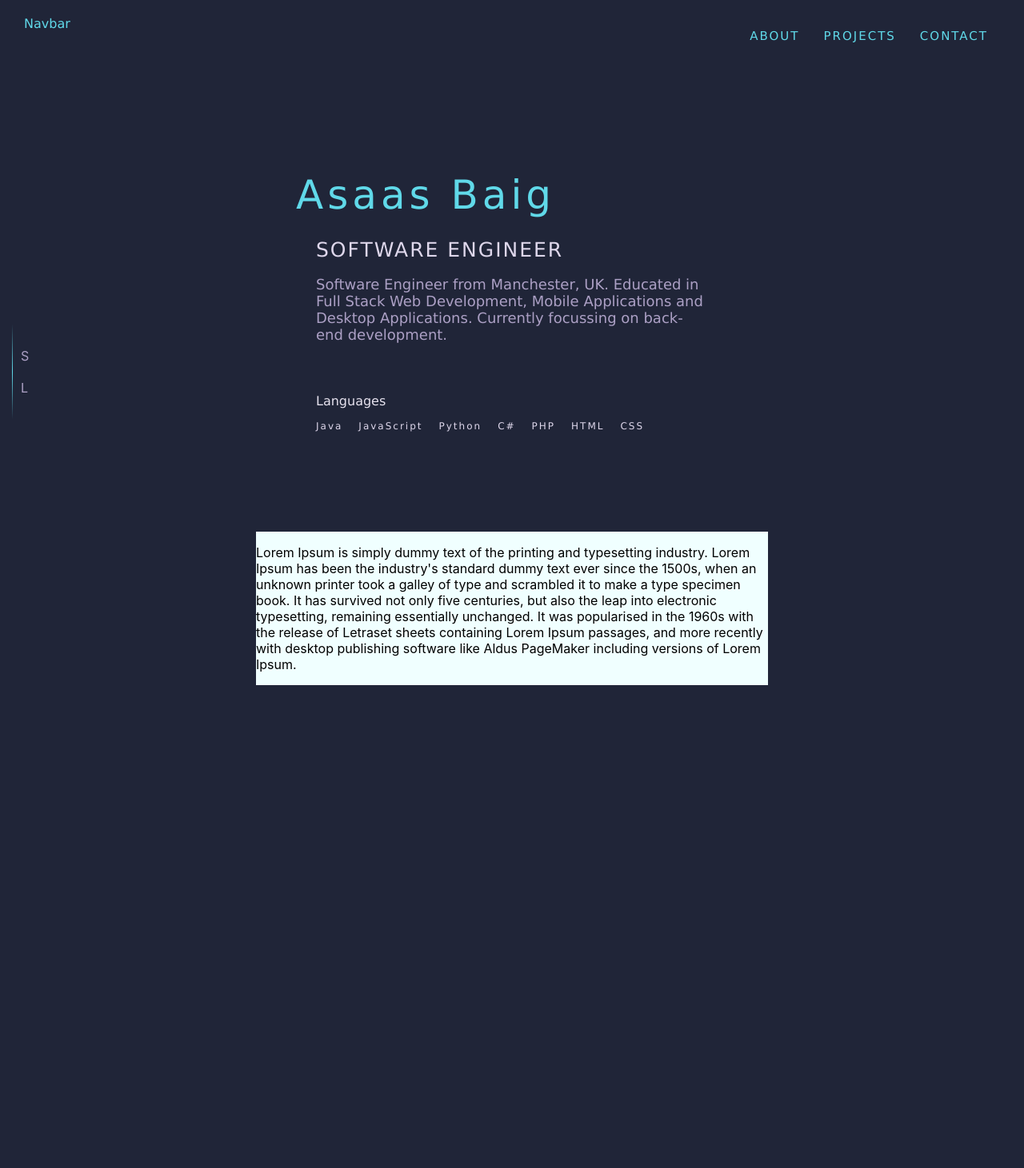
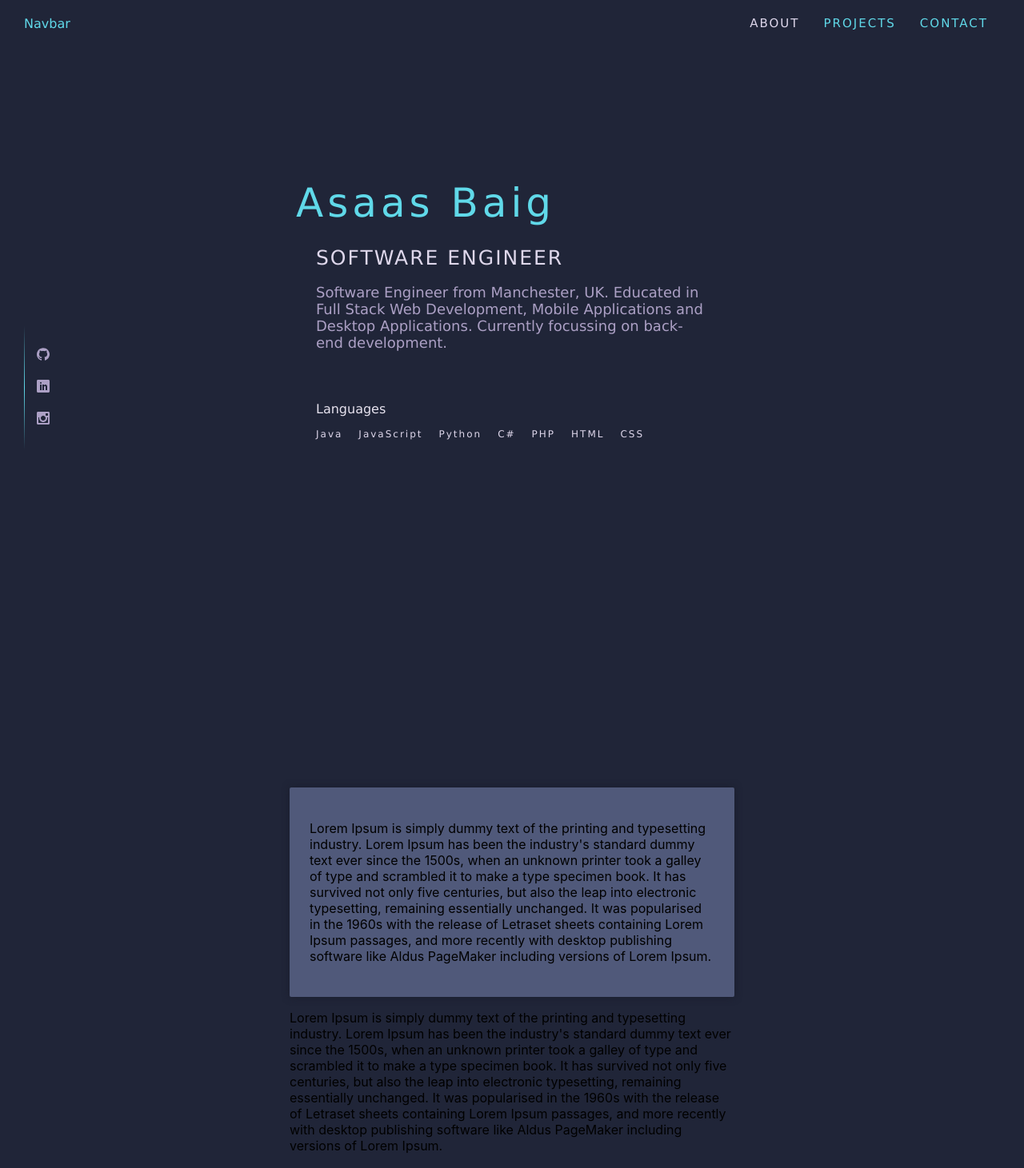
Before and after one commit to cindered/portfolio, a React (Create React App) app: page / in a window 1280 px wide. Shown: the top 1461 px of the page at 80% size. Before the commit the page ends 857 px from the top, so only its background shows below. Built offline with nearby package versions, Linux system fonts and the light colour scheme.

Commit message:
Content
- Added animations
- Fixed page layouts
- React Scrolling
- Front-End funcitonality

```diff
--- a/package.json
+++ b/package.json
@@ -10,6 +10,7 @@
     "react-dom": "^17.0.1",
     "react-icons": "^3.11.0",
     "react-scripts": "4.0.0",
+    "react-scroll": "^1.8.1",
     "web-vitals": "^0.2.4"
   },
   "scripts": {
--- a/src/App.css
+++ b/src/App.css
@@ -4,6 +4,7 @@
 
 body {
   background-color: #202538;
+  height: 100%;
 }
 
 .app-container {
@@ -11,12 +12,13 @@ body {
   flex-direction: column;
   align-items: center;
   background-color: #202538;
-  height: 100vh;
+  height: 100%;
   margin-left: auto;
   margin-right: auto;
 }
 
-.app-header {
+.navbar {
+  position: fixed;
   display: flex;
   flex-direction: row;
   justify-content: space-between;
@@ -29,6 +31,7 @@ body {
 }
 
 .nav-links{
+  margin: 0;
   display: flex;
   list-style-type: none;
 }
@@ -42,24 +45,28 @@ body {
   letter-spacing: 2px;
   cursor: pointer;
   text-transform: uppercase;
+  transition: 0.2s;
 }
 
 .nav-links li:hover{
   color:#ded7eb;
-  transition: 0.25s;
+  transition: 0.2s;
+}
+
+.nav-links li > .active {
+  color: #ded7eb;
+  transition: 0.2s;
 }
 
 .about-container {
-  height: 100%;
+  height: 100vh;
   width: 50%;
   margin-left: auto;
   margin-right: auto;
   display: flex;
   flex-direction: column;
-  margin-top: 75px;
-  margin-bottom: 75px;
+  margin-top: 175px;
   padding: 50px;
-
   font-family: montserrat, Verdana, Geneva, Tahoma, sans-serif;
 }
 
@@ -89,18 +96,20 @@ body {
 }
 
 .projects-container{
-
+  height: 100vh;
+  width: 45%;
+  display: flex;
+  flex-direction: column;
   margin-left: auto;
   margin-right: auto;
-  display: flex;
-  flex-direction: column;
-  height: 100%;
-  width: 50%;
-  background-color: azure;
+  padding: 10px;
 }
 
-.projects-title{
-
+#project-1{
+  background-color:#50597a;
+  padding: 25px 25px 25px 25px;
+  border-radius: 2px;
+  box-shadow: 0px 0px 10px 0px #1a1d2c;
 }
 
 .projects-name{
@@ -109,13 +118,13 @@ body {
 
 .social{
   top: 50%;
-  left: 15px;
+  left: 30px;
   position: fixed;
   border-left: solid 1.5px #60d9e9;
   border-image: linear-gradient(0deg, #202538 5%, #60d9e9 50%, #202538 95%) 1;
 }
 .social-links {
-  padding: 25px 10px 25px 10px;
+  padding: 25px 15px 25px 15px;
   margin: 0;
   list-style-type: none;
 }
@@ -127,7 +136,14 @@ body {
 .social-links a {
   text-decoration: none;
   color: #aca0c5;
+  transition: 0.2s;
 }
+.social-links a:hover {
+  padding-left: 5px;
+  transition: 0.2s;
+  color: #60d9e9;
+}
+
 .skills-container {
   padding: 45px 25px 0px 25px;
 }
@@ -152,3 +168,11 @@ body {
   padding-right: 20px;
 
 }
+
+.contact-container {
+  height: 100vh;
+  width: 50%;
+  display: flex;
+  flex-direction: column;
+  align-items: center;
+}
--- a/src/App.js
+++ b/src/App.js
@@ -3,6 +3,7 @@ import Header from './components/Header.js';
 import About from './components/About.js';
 import Social from './components/Social.js';
 import Projects from './components/Projects.js';
+import Contact from './components/Contact.js';
 import './App.css';
 
 export default class App extends Component {
@@ -14,6 +15,7 @@ export default class App extends Component {
         <Social/>
         <About/>
         <Projects/>
+        <Contact/>
       </div>
     );
   }
--- /dev/null
+++ b/src/components/Contact.js
@@ -0,0 +1,12 @@
+import React from 'react';
+
+export default function Projects(props) {
+   return(
+      <div className="contact-container">
+         <section>
+            Want to contact me? Send a message!
+            <a href="mailto:asaas_96@hotmail.co.uk">message</a>
+         </section>
+      </div>
+   );
+ }
--- a/src/components/Header.js
+++ b/src/components/Header.js
@@ -3,7 +3,7 @@ import NavLinks from './NavLinks.js';
 
 export default function Header(props) {
    return(
-      <div className="app-header">
+      <div className="navbar">
          Navbar
          <NavLinks/>
       </div>
--- a/src/components/NavLinks.js
+++ b/src/components/NavLinks.js
@@ -1,12 +1,40 @@
 import React from 'react';
+import { Link } from 'react-scroll';
 
 export default function NavLinks(props) {
    return(
       <div>
          <ul className="nav-links">
-            <li>About</li>
-            <li>Projects</li>
-            <li>Contact</li>
+            <li>
+               <Link
+                  activeClass="active"
+                  to="about-container"
+                  spy={true}
+                  smooth={true}
+                  offset={-175}
+                  duration={500}>about
+               </Link>
+            </li>
+            <li>
+               <Link
+                  activeClass="active"
+                  to="projects-container"
+                  spy={true}
+                  smooth={true}
+                  offset={-100}
+                  duration={500}>projects
+               </Link>
+            </li>
+            <li>
+               <Link
+                  activeClass="active"
+                  to="contact-container"
+                  spy={true}
+                  smooth={true}
+                  offset={-100}
+                  duration={500}>contact
+               </Link>
+            </li>
          </ul>
       </div>
    );
--- /dev/null
+++ b/src/components/ProjectCard.js
@@ -0,0 +1,23 @@
+import React from 'react';
+
+export default function ProjectCard(props) {
+   return(
+      <div className="project-card">
+         <div id="project-1">
+            <p className="projects-name">
+            Lorem Ipsum is simply dummy text of the printing and typesetting industry. Lorem Ipsum has been the industry's standard dummy text ever since the 1500s, when an unknown printer took a galley of type and scrambled it to make a type specimen book. It has survived not only five centuries, but also the leap into electronic typesetting, remaining essentially unchanged. It was popularised in the 1960s with the release of Letraset sheets containing Lorem Ipsum passages, and more recently with desktop publishing software like Aldus PageMaker including versions of Lorem Ipsum.
+            </p>
+         </div>
+         <div id="project-2">
+            <p className="projects-name">
+            Lorem Ipsum is simply dummy text of the printing and typesetting industry. Lorem Ipsum has been the industry's standard dummy text ever since the 1500s, when an unknown printer took a galley of type and scrambled it to make a type specimen book. It has survived not only five centuries, but also the leap into electronic typesetting, remaining essentially unchanged. It was popularised in the 1960s with the release of Letraset sheets containing Lorem Ipsum passages, and more recently with desktop publishing software like Aldus PageMaker including versions of Lorem Ipsum.
+            </p>
+         </div>
+         <div className="project-3">
+            <p className="projects-name">
+            Lorem Ipsum is simply dummy text of the printing and typesetting industry. Lorem Ipsum has been the industry's standard dummy text ever since the 1500s, when an unknown printer took a galley of type and scrambled it to make a type specimen book. It has survived not only five centuries, but also the leap into electronic typesetting, remaining essentially unchanged. It was popularised in the 1960s with the release of Letraset sheets containing Lorem Ipsum passages, and more recently with desktop publishing software like Aldus PageMaker including versions of Lorem Ipsum.
+            </p>
+         </div>
+      </div>
+   );
+ }
--- a/src/components/Projects.js
+++ b/src/components/Projects.js
@@ -1,13 +1,10 @@
 import React from 'react';
+import ProjectCard from './ProjectCard.js';
 
 export default function Projects(props) {
    return(
       <div className="projects-container">
-         <section className="projects-section">
-            <p className="projects-name">
-            Lorem Ipsum is simply dummy text of the printing and typesetting industry. Lorem Ipsum has been the industry's standard dummy text ever since the 1500s, when an unknown printer took a galley of type and scrambled it to make a type specimen book. It has survived not only five centuries, but also the leap into electronic typesetting, remaining essentially unchanged. It was popularised in the 1960s with the release of Letraset sheets containing Lorem Ipsum passages, and more recently with desktop publishing software like Aldus PageMaker including versions of Lorem Ipsum.
-            </p>
-         </section>
+         <ProjectCard/>
       </div>
    );
  }
--- a/src/components/Social.js
+++ b/src/components/Social.js
@@ -1,14 +1,18 @@
 import React from 'react';
+import { ImGithub, ImInstagram, ImLinkedin } from "react-icons/im";
 
 export default function Social(props) {
    return(
       <div className="social">
          <ul className="social-links">
             <li>
-               <a href='https://www.github.com/cindered'>S</a>
+               <a href='https://www.github.com/cindered'><ImGithub/></a>
             </li>
             <li>
-               <a href='https://www.linkedin.com/in/asaas-baig-55975a183/'>L</a>
+               <a href='https://www.linkedin.com/in/asaas-baig-55975a183/'><ImLinkedin/></a>
+            </li>
+            <li>
+               <a href='https://www.instagram.com/asaasbaig/'><ImInstagram/></a>
             </li>
          </ul>
       </div>
```
Also changed, not shown: 2 other files (tests, documents, lock files or other folders).
